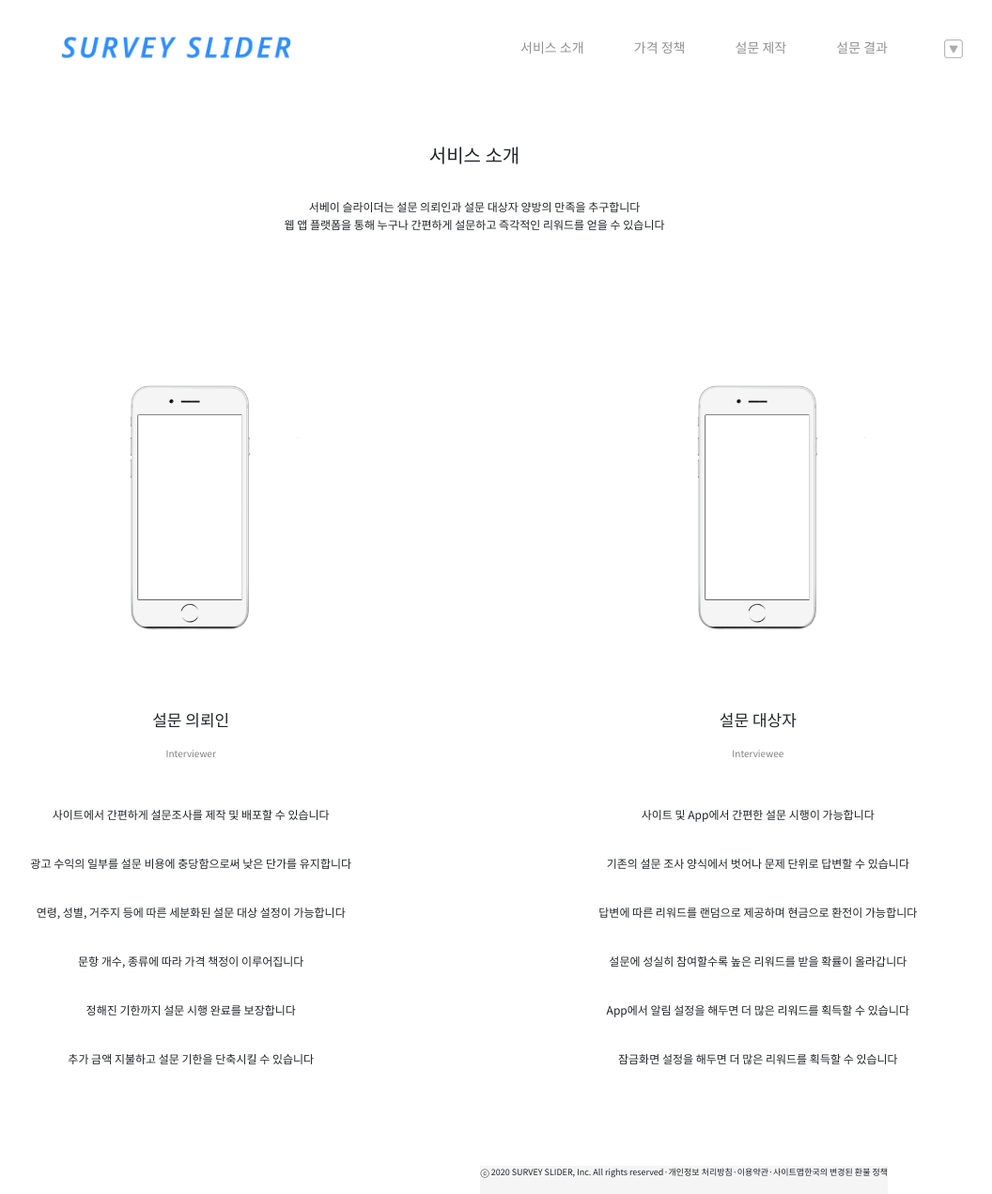
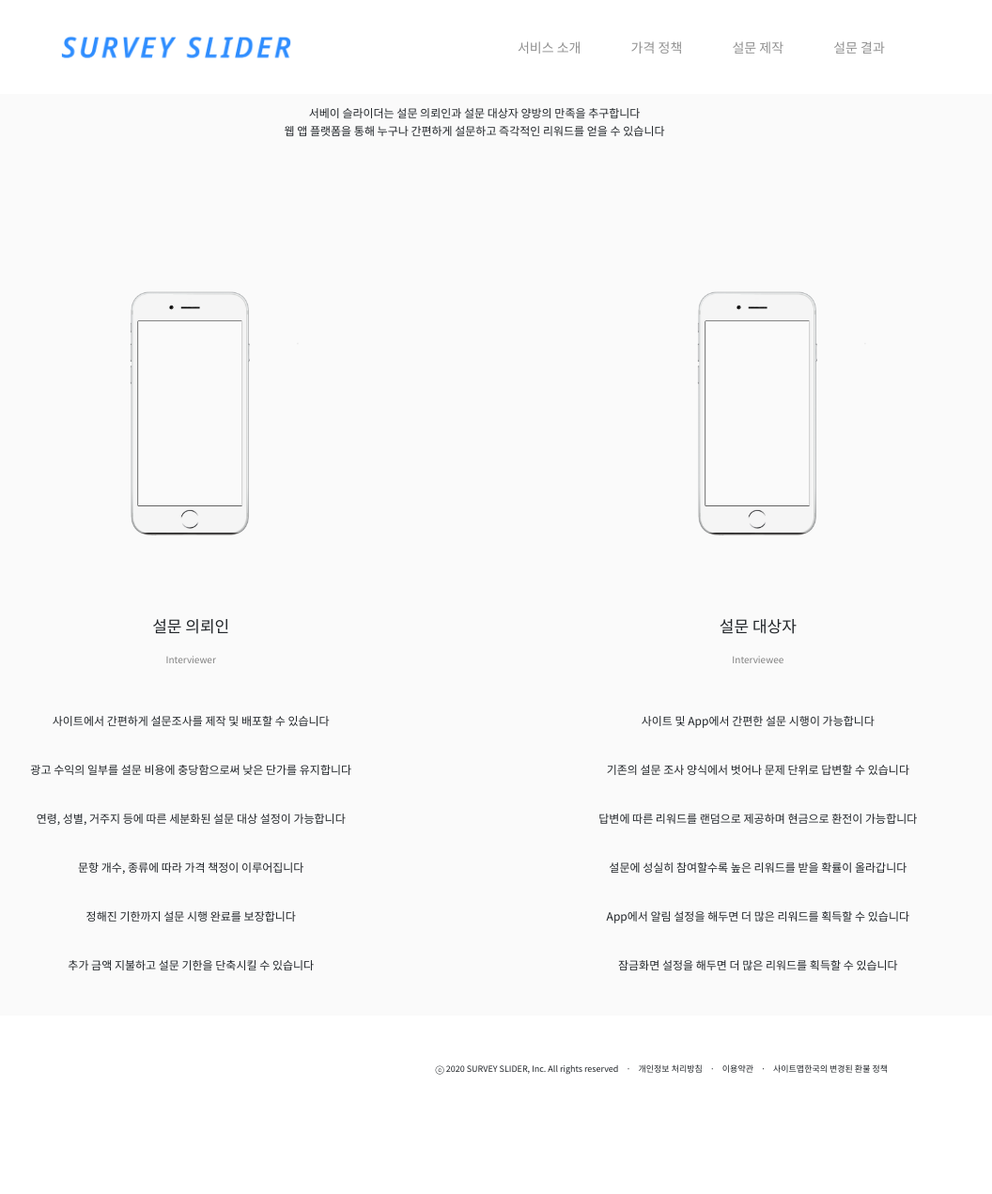
Before and after one commit to born9507/surveySlide, a Django app: page /serviceIntro/ in a window 1280 px wide. Shown: the whole page at 94% size, without its empty margins (135-1191 px from the left). After the commit the page ends 1144 px from the top, so only its background shows below. Run offline with Django 3.2, Linux system fonts and the light colour scheme; the visitor is signed in with stand-in values (Sample User, id 1); some libraries are stand-ins or nearby versions.

Commit message:
seongjunNew

```diff
--- a/surveySlide/pages/static/pages/script.js
+++ b/surveySlide/pages/static/pages/script.js
@@ -1,9 +1,9 @@
 function go_introduction(){
-	document.documentElement.scrollTop = 885;
+	document.documentElement.scrollTop = 970;
 }
 
 function go_price(){
-	document.documentElement.scrollTop = 2260;
+	document.documentElement.scrollTop = 2350;
 }
 
 function go_makeaccount(){
--- a/surveySlide/pages/static/pages/serviceIntro.css
+++ b/surveySlide/pages/static/pages/serviceIntro.css
@@ -4,11 +4,6 @@
     padding: 0;
     text-decoration: none;
 }
-
-body {
-    background-color: chartreuse;
-}
-
 
 .header {
     width: 100%;
--- a/surveySlide/pages/static/pages/style.css
+++ b/surveySlide/pages/static/pages/style.css
@@ -116,7 +116,7 @@
     position: absolute;
     left: -115px;
     top: -40px;
-    opacity: 70%;
+    opacity: 80%;
 }
 
 .content {
@@ -244,6 +244,14 @@
     margin: 0px auto;
 }
 
+.serviceintroduction_login {
+    background-color: rgb(250, 250, 250);
+    position: relative;
+    text-align: center;
+    padding-top: 50px;
+    padding-bottom: 40px;
+}
+
 .serviceintroduction_title {
     font-size: 20px;
 }
@@ -315,6 +323,14 @@
     background-color: #f5f5f5fd;
     padding-top: 150px;
     height: 900px;
+}
+
+.priceinformation_login {
+    background-color: rgb(250, 250, 250);
+    position: relative;
+    text-align: center;
+    padding-top: 50px;
+    padding-bottom: 20px;
 }
 
 .price_align {
@@ -409,6 +425,15 @@
     display: flex;
 }
 
+.footer_login {
+    float: right;
+    position: relative;
+    font-size: 9px;
+    display: flex;
+    right: 200px;
+    top: 50px;
+}
+
 .· {
     padding-left: 8px;
     padding-right: 8px;
--- a/surveySlide/pages/templates/pages/serviceIntro.html
+++ b/surveySlide/pages/templates/pages/serviceIntro.html
@@ -1,57 +1,12 @@
+{% extends 'base.html' %}
+
 {% load static %}
 
-<!DOCTYPE html>
-<html>
-<head>
-    <meta charset="utf-8">
-    <link rel="stylesheet" href="{% static 'pages/serviceIntro.css' %}"/>
-    <link href="https://fonts.googleapis.com/css2?family=Noto+Sans+KR:wght@100;300;400;500;700;900&display=swap" rel="stylesheet">
-    <link rel="stylesheet" href="https://stackpath.bootstrapcdn.com/bootstrap/4.5.0/css/bootstrap.min.css" integrity="sha384-9aIt2nRpC12Uk9gS9baDl411NQApFmC26EwAOH8WgZl5MYYxFfc+NcPb1dKGj7Sk" crossorigin="anonymous">
-    <script src="https://code.jquery.com/jquery-3.5.1.min.js" integrity="sha256-9/aliU8dGd2tb6OSsuzixeV4y/faTqgFtohetphbbj0=" crossorigin="anonymous"></script>
-    <script src="https://stackpath.bootstrapcdn.com/bootstrap/4.5.0/js/bootstrap.min.js" integrity="sha384-OgVRvuATP1z7JjHLkuOU7Xw704+h835Lr+6QL9UvYjZE3Ipu6Tp75j7Bh/kR0JKI" crossorigin="anonymous"></script>
-    <script defer src="https://code.getmdl.io/1.3.0/material.min.js"></script>
-</head>
+{% block content %}
+{% if user.is_authenticated %}
+
 <body>
-    <header>
-    <div class="header">
-    <div>
-        <a href="/"><img class="icon" src="{% static "pages/imgs/icon.png" %}" alt="icon"/></a>
-    </div>
-    <div class="header_menus">
-        {% if user.is_authenticated %}
-        <button type="button" onclick="location.href='/serviceIntro/'"><span>서비스 소개</span></button>
-        <button type="button" onclick="location.href='/pricePolicy/'"><span>가격 정책</span></button>
-        <button type="button" onclick="location.href='/new/'"><span>설문 제작</span></button>
-        <button type="button" onclick="location.href='/result/'"><span>설문 결과</span></button>
-    </div>
-
-    <div class="component">
-        <img class="arrowDown" src="{% static "pages/imgs/arrowDown.png"%}"/>
-        <ul class="additional_menus">
-        <li><a href="/account/{{ user.id }}/myinfo">내 프로필</a></li>
-        <li><a href="/account/{{ user.id }}/charge">충전/환전</a></li>
-        <li><a href="">설정</a></li>
-        <li><a id="logout" href="{% url 'logout'%}?next={{request.path}}">로그아웃</a></li>
-        </ul>
-    </div>
-
-        {% else %}
-        <button type="button" onclick="go_introduction()"><span>서비스 소개</span></button>
-        <button type="button" onclick="go_price()"><span>가격 정책</span></button>
-        <button type="button" onclick="go_makeaccount()"><span>회원 가입</span></button>
-        <button href="#loginModal" data-toggle="modal"><span>로그인</span></a>
-    </div>
-
-        {% endif %}
-    </div>
-    </header>
-    {% block content %}
-    {% endblock %}
-
-    {% include 'accounts/login.html' %}
-    <script src="{% static 'pages/modal.js' %}"></script>
-    <script src="{% static 'pages/script.js' %}"></script>
-    <div class = "service_introduction">
+<div class = "serviceintroduction_login">
     <div class = "serviceintroduction_title"><p>서비스 소개</p></div>
     <div class = "serviceintroduction_content"><p>서베이 슬라이더는 설문 의뢰인과 설문 대상자 양방의 만족을 추구합니다<br>웹 앱 플랫폼을 통해 누구나 간편하게 설문하고 즉각적인 리워드를 얻을 수 있습니다</div>
     <br>
@@ -100,7 +55,7 @@
     </div>
 </div>
 </body>
-<footer class = "footer">
+<footer class = "footer_login">
     <div class = "allrights"><p>ⓒ 2020 SURVEY SLIDER, Inc. All rights reserved</p></div>
     <div class = "·"><p>·</p></div>
     <div class = "my_information"><p>개인정보 처리방침</p></div>
@@ -110,4 +65,5 @@
     <div class = "sitemap"><p>사이트맵</p></div>
     <div class = "refund"><p>한국의 변경된 환불 정책</p></div>
 </footer>
-</html>
+{% endif %}
+{% endblock content%}
```
Also changed, not shown: surveySlide/pages/templates/pages/pricePolicy.html (+14 -1 lines). Lines whose indentation alone changed are shown as unchanged.
